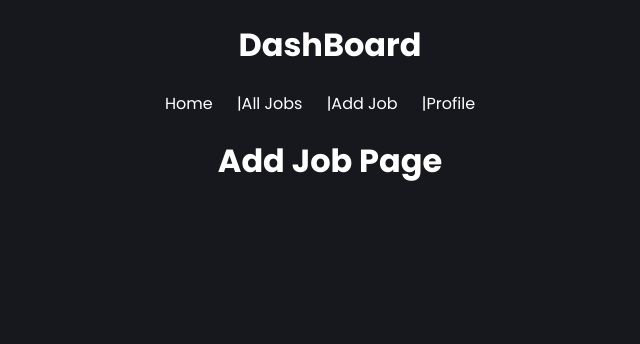
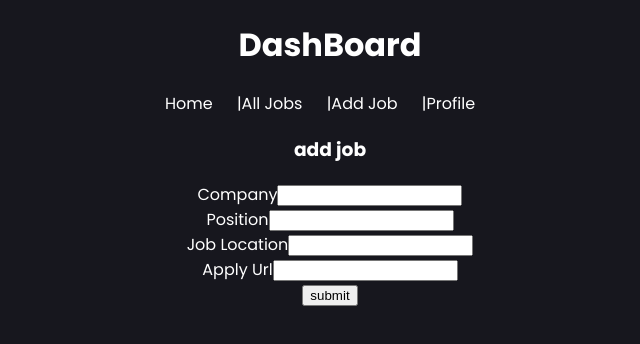
Before and after one commit to Job-Landing/Job-Landing-Client, a React (Create React App) app: page /dashboard/add in a window 1280 px wide. Shown: the top 344 px of the page, without its empty margins (310-950 px from the left). Built offline with nearby package versions, Linux system fonts and the light colour scheme.

Commit message:
Connect Add Job page to backend

```diff
--- a/package.json
+++ b/package.json
@@ -10,6 +10,7 @@
     "@testing-library/jest-dom": "^5.16.4",
     "@testing-library/react": "^13.2.0",
     "@testing-library/user-event": "^13.5.0",
+    "@types/react": "^18.0.12",
     "axios": "^0.21.1",
     "dotenv": "^8.2.0",
     "react": "^17.0.1",
--- a/src/pages/DashBoard/AddJob.js
+++ b/src/pages/DashBoard/AddJob.js
@@ -1,10 +1,93 @@
-import React from 'react'
+import React, {useState} from 'react'
+
+const initialState = {
+    company: '',
+    position: '',
+    jobLocation: '',
+    applyUrl: '',
+    userName: 'user'
+}
+const addJobAPI = process.env.REACT_APP_BACKEND + "/job"
+
 
 const Add = (() => {
+    const [values, setValues] = useState(initialState);
+    const handleChange = (e) => {
+        setValues({...values, [e.target.name]: e.target.value})
+    }
+
+    const handleSubmit = async (e) => {
+        e.preventDefault();
+        const {company, position, jobLocation, applyUrl} = values;
+        const newJob = {company: company, position: position, jobLocation: jobLocation, applyUrl: applyUrl};
+        await fetch(addJobAPI, {
+            method: "POST",
+            headers: {
+                "Content-Type": "application/json",
+            },
+            body: JSON.stringify(newJob),
+        })
+            .catch(error => {
+                window.alert(error);
+                return;
+            });
+    };
+
     return (
         <div>
-            <h1>Add Job Page</h1>
-
+            <form className='form' onSubmit={handleSubmit}>
+                <h3>add job</h3>
+                <div className='form-center'>
+                    {/*company*/}
+                    <div className='form-row'>
+                        <label htmlFor='company' className='form-label'>Company</label>
+                        <input
+                            type='text'
+                            value={values.company}
+                            name='company'
+                            onChange={handleChange}
+                            className='form-input'
+                        />
+                    </div>
+                    {/*position*/}
+                    <div className='form-row'>
+                        <label htmlFor='position' className='form-label'>Position</label>
+                        <input
+                            type='text'
+                            value={values.position}
+                            name='position'
+                            onChange={handleChange}
+                            className='form-input'
+                        />
+                    </div>
+                    {/*jobLocation*/}
+                    <div className='form-row'>
+                        <label htmlFor='jobLocation' className='form-label'>Job Location</label>
+                        <input
+                            type='text'
+                            value={values.jobLocation}
+                            name='jobLocation'
+                            onChange={handleChange}
+                            className='form-input'
+                        />
+                    </div>
+                    {/*applyUrl*/}
+                    <div className='form-row'>
+                        <label htmlFor='applyUrl' className='form-label'>Apply Url</label>
+                        <input
+                            type='text'
+                            value={values.applyUrl}
+                            name='applyUrl'
+                            onChange={handleChange}
+                            className='form-input'
+                        />
+                    </div>
+                    {/* btn container */}
+                    <div className='btn-container'>
+                        <button type='submit' className='btn btn-block submit-btn'>submit</button>
+                    </div>
+                </div>
+            </form>
         </div>
 
     )
```
Also changed, not shown: 1 other file (tests, documents, lock files or other folders).
